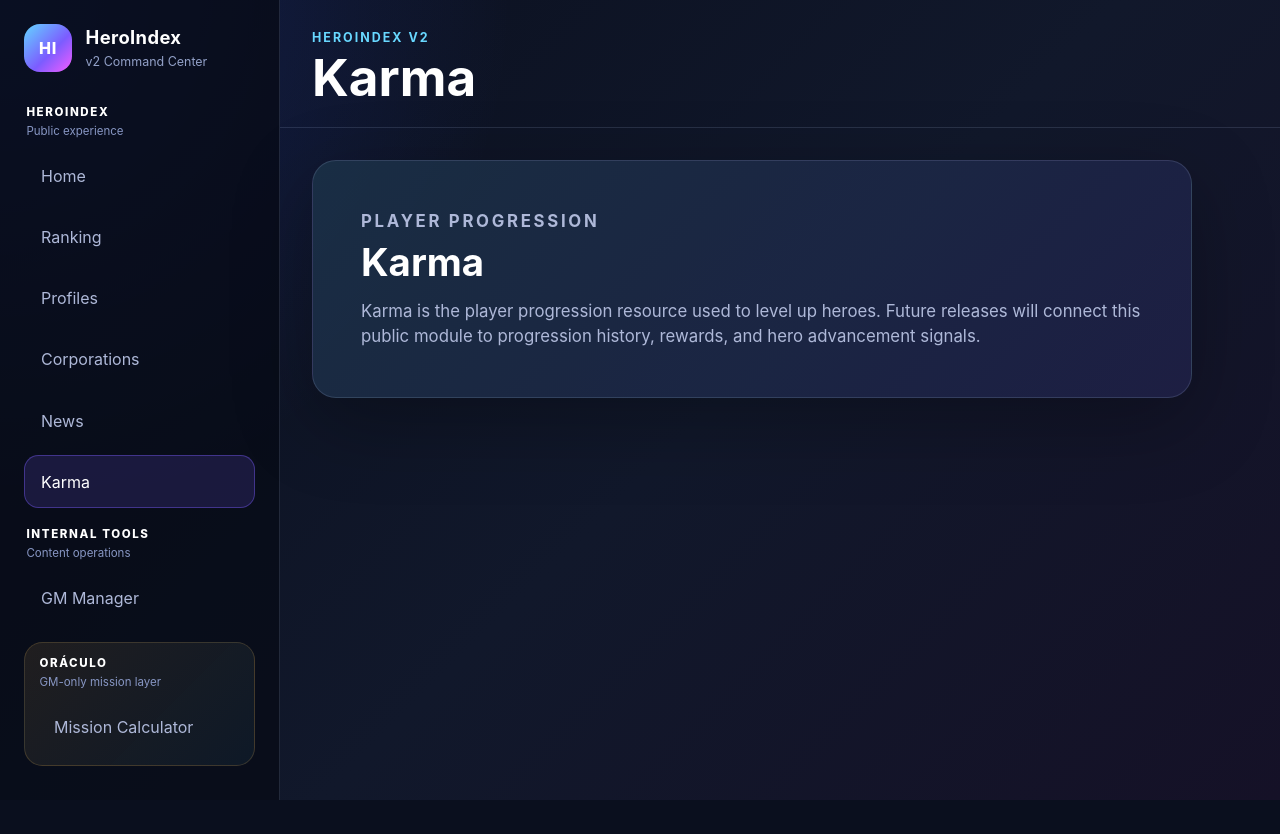
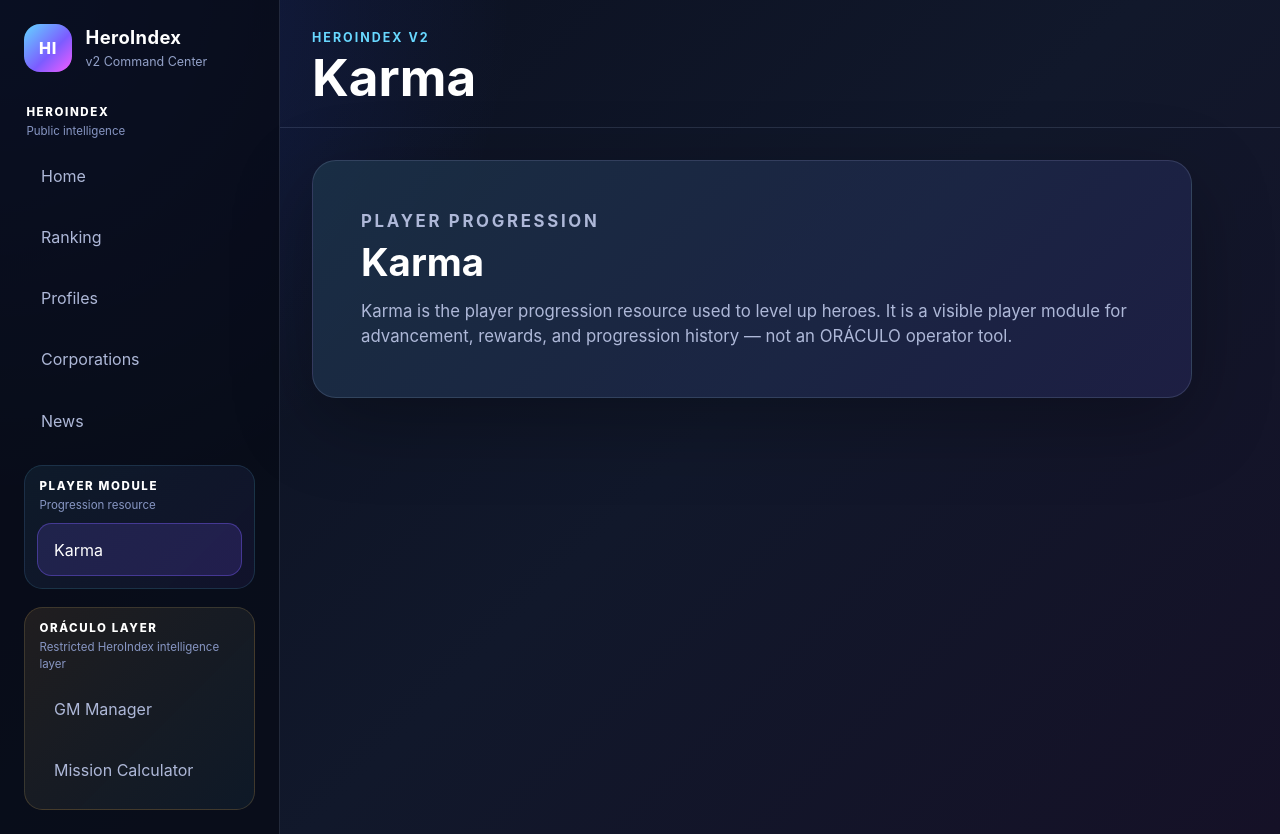
Before and after one commit to Fraxandrius/HeroIndex, a React (Vite) app in the folder heroindex-v2/: page /gm-manager in a window 1280 px wide. Both pictures are taken after a click on the button "Karma". Before the commit the page ends 800 px from the top, so only its background shows below. Built offline with nearby package versions, Linux system fonts and the light colour scheme; no server answers; the database is empty.

Commit message:
Add ORACULO layer navigation

```diff
--- a/heroindex-v2/src/App.jsx
+++ b/heroindex-v2/src/App.jsx
@@ -23,13 +23,13 @@ const routes = [
     navGroup: 'public',
   },
   { id: 'news', label: 'News', path: '/news', component: News, navGroup: 'public' },
-  { id: 'karma', label: 'Karma', path: '/karma', component: Karma, navGroup: 'public' },
+  { id: 'karma', label: 'Karma', path: '/karma', component: Karma, navGroup: 'player' },
   {
     id: 'gm-manager',
     label: 'GM Manager',
     path: '/gm-manager',
     component: GMManager,
-    navGroup: 'internal',
+    navGroup: 'oracle',
   },
   {
     id: 'mission-calculator',
--- a/heroindex-v2/src/components/layout/Sidebar.jsx
+++ b/heroindex-v2/src/components/layout/Sidebar.jsx
@@ -1,7 +1,7 @@
 const navSections = [
-  { id: 'public', label: 'HeroIndex', description: 'Public experience' },
-  { id: 'internal', label: 'Internal tools', description: 'Content operations' },
-  { id: 'oracle', label: 'ORÁCULO', description: 'GM-only mission layer' },
+ { id: 'public', label: 'HeroIndex', description: 'Public intelligence' },
+  { id: 'player', label: 'Player module', description: 'Progression resource' },
+  { id: 'oracle', label: 'ORÁCULO Layer', description: 'Restricted HeroIndex intelligence layer' },
 ]
 
 function Sidebar({ activeRouteId, onNavigate, routes }) {
@@ -30,7 +30,7 @@ function Sidebar({ activeRouteId, onNavigate, routes }) {
           }
 
           return (
-            <section className="sidebar__section" key={section.id}>
+             <section className={`sidebar__section sidebar__section--${section.id}`} key={section.id}>
               <div className="sidebar__section-header">
                 <span>{section.label}</span>
                 <small>{section.description}</small>
--- a/heroindex-v2/src/pages/GMManager.jsx
+++ b/heroindex-v2/src/pages/GMManager.jsx
@@ -866,11 +866,11 @@ const handleNewsFieldChange = (event) => {
   return (
     <section className="page-card gm-manager-page">
       <div className="gm-manager-hero">
-        <p className="page-card__kicker">Internal</p>
+         <p className="page-card__kicker">ORÁCULO / Content Control</p>
         <h2>GM Manager</h2>
         <p>Panel interno de gestión de HeroIndex.</p>
         <p className="gm-manager-hero__note">
-          Herramienta interna para gestionar contenido público de HeroIndex.
+          ORÁCULO content control interface for managing public HeroIndex data.
         </p>
       </div>
 
--- a/heroindex-v2/src/pages/Karma.jsx
+++ b/heroindex-v2/src/pages/Karma.jsx
@@ -4,9 +4,9 @@ function Karma() {
       <p className="page-card__kicker">Player progression</p>
       <h2>Karma</h2>
       <p>
-        Karma is the player progression resource used to level up heroes. Future
-        releases will connect this public module to progression history, rewards,
-        and hero advancement signals.
+         Karma is the player progression resource used to level up heroes. It is a
+        visible player module for advancement, rewards, and progression history —
+        not an ORÁCULO operator tool.
       </p>
     </section>
   )
--- a/heroindex-v2/src/pages/MissionCalculator.jsx
+++ b/heroindex-v2/src/pages/MissionCalculator.jsx
@@ -2,11 +2,11 @@ function MissionCalculator() {
   return (
     <section className="page-card page-card--oracle">
       <p className="page-card__kicker">ORÁCULO / GM Tools</p>
-      <h2>Mission Calculator</h2>
+      <h2>ORÁCULO Mission Calculator</h2>
       <p>
-        ORÁCULO internal tool for estimating mission impact and assigning HeroIndex
-        ranking points. This layer is reserved for GM review and is not part of the
-        public player workflow.
+         Internal ORÁCULO tool for estimating mission impact and assigning HeroIndex
+        ranking points. It supports GM decisions after missions and remains separate
+        from the player-facing Karma progression system.
       </p>
     </section>
   )
--- a/heroindex-v2/src/styles/globals.css
+++ b/heroindex-v2/src/styles/globals.css
@@ -112,7 +112,15 @@ button {
   gap: 0.5rem;
 }
 
-.sidebar__section:last-child {
+
+.sidebar__section--player {
+  background: linear-gradient(135deg, rgba(98, 214, 255, 0.07), rgba(124, 92, 255, 0.08));
+  border: 1px solid rgba(98, 214, 255, 0.14);
+  border-radius: 1.15rem;
+  padding: 0.75rem;
+}
+
+.sidebar__section--oracle {
   background: linear-gradient(135deg, rgba(245, 190, 92, 0.1), rgba(98, 214, 255, 0.06));
   border: 1px solid rgba(245, 190, 92, 0.18);
   border-radius: 1.15rem;
```
